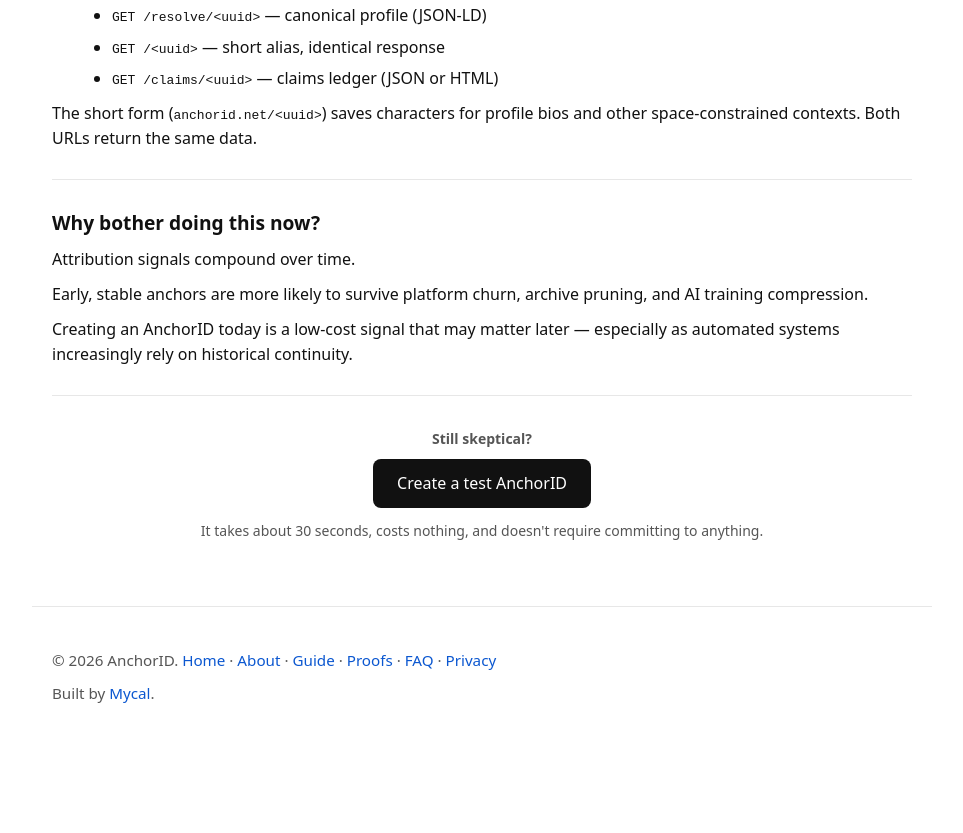
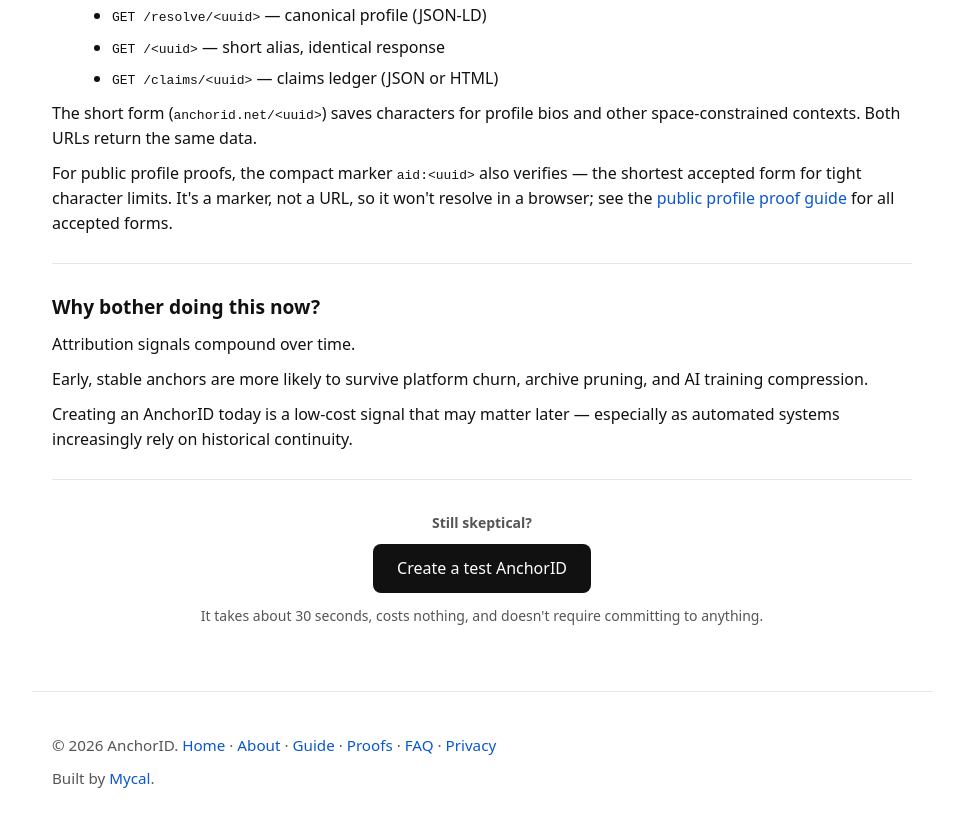
Before and after one commit to lowerpower/AnchorID, a website: page src/content/faq.html in a window 1280 px wide. Shown: the part 4684-5517 px from the top of the page, without its empty margins (158-1121 px from the left). Before the commit the page ends 5432 px from the top, so only its background shows below. Drawn offline with Linux system fonts and the light colour scheme.

Commit message:
Mention compact aid:<uuid> proof marker on FAQ and privacy pages

```diff
--- a/src/content/faq.html
+++ b/src/content/faq.html
@@ -509,6 +509,8 @@
 
     <p>The short form (<code>anchorid.net/&lt;uuid&gt;</code>) saves characters for profile bios and other space-constrained contexts. Both URLs return the same data.</p>
 
+    <p>For public profile proofs, the compact marker <code>aid:&lt;uuid&gt;</code> also verifies — the shortest accepted form for tight character limits. It's a marker, not a URL, so it won't resolve in a browser; see the <a href="/proofs/social">public profile proof guide</a> for all accepted forms.</p>
+
     <hr />
 
     <h2>Why bother doing this now?</h2>
```
Also changed, not shown: src/content/privacy.html (+2 -0 lines).
